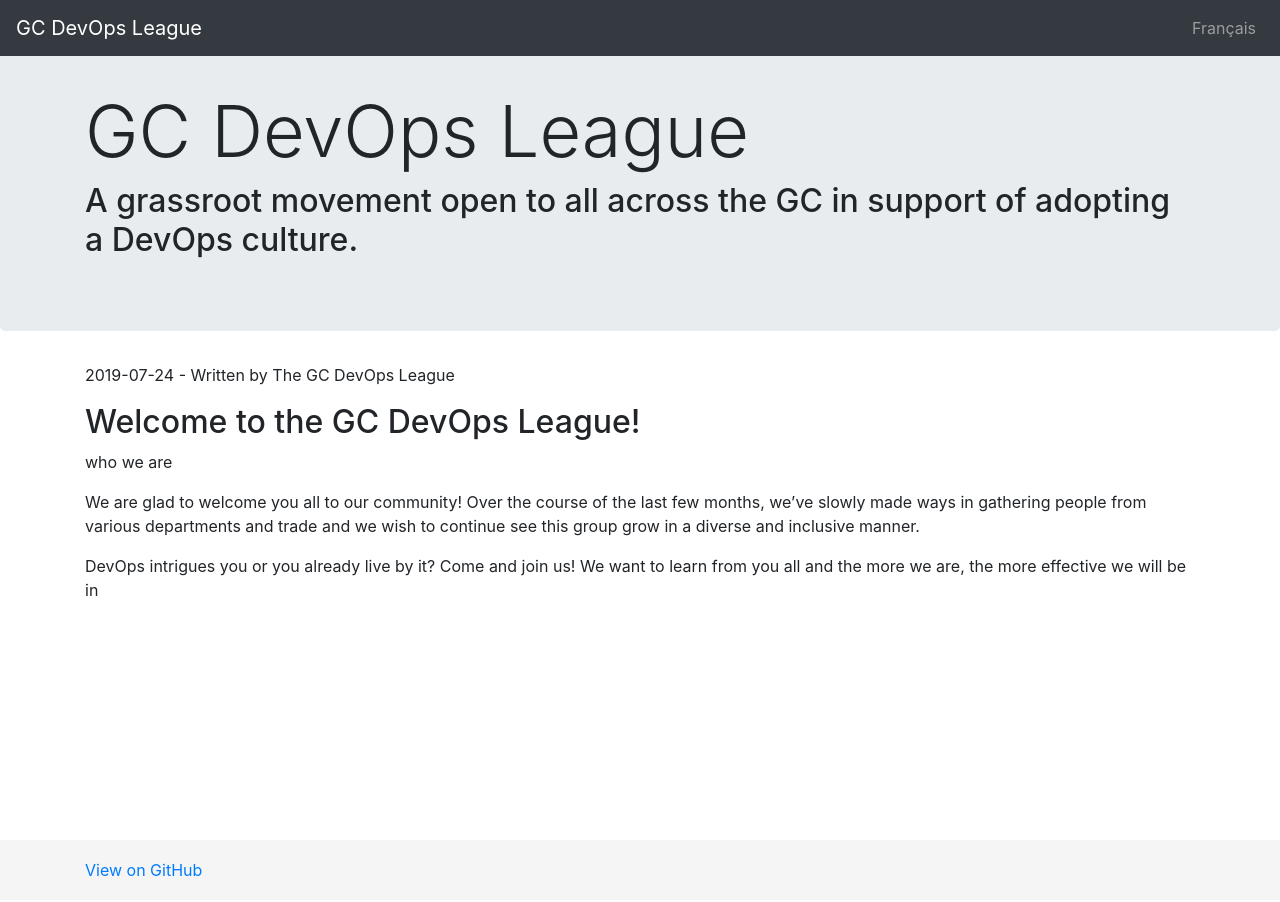
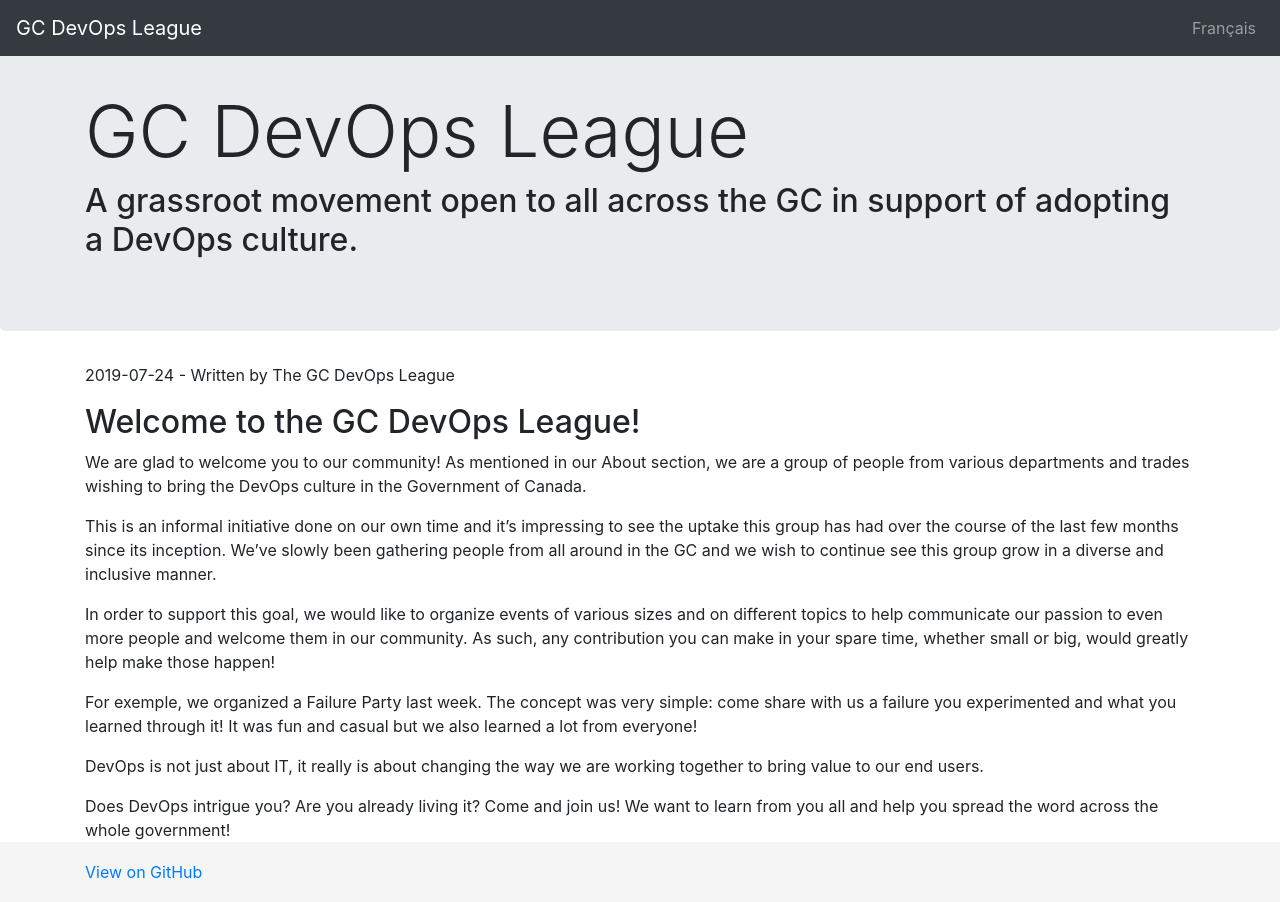
Before and after one commit to gcdevops/gcdevops.github.io, a Jekyll site: the page built from _posts/en/2019-07-24-welcome.md, in a window 1280 px wide. Built offline with Jekyll 4.4.1, drawn with Linux system fonts in a browser that asks for light colours.

Commit message:
Finish EN/FR Welcome post

```diff
--- a/_posts/en/2019-07-24-welcome.md
+++ b/_posts/en/2019-07-24-welcome.md
@@ -10,9 +10,14 @@ last_modified: 2019-07-24
 
 ## {{ page.title }}
 
-who we are
+We are glad to welcome you to our community! As mentioned in our About section, we are a group of people from various departments and trades wishing to bring the DevOps culture in the Government of Canada.
 
+This is an informal initiative done on our own time and it's impressing to see the uptake this group has had over the course of the last few months since its inception. We've slowly been gathering people from all around in the GC and we wish to continue see this group grow in a diverse and inclusive manner.
 
-We are glad to welcome you all to our community! Over the course of the last few months, we've slowly made ways in gathering people from various departments and trade and we wish to continue see this group grow in a diverse and inclusive manner.
+In order to support this goal, we would like to organize events of various sizes and on different topics to help communicate our passion to even more people and welcome them in our community. As such, any contribution you can make in your spare time, whether small or big, would greatly help make those happen!
 
-DevOps intrigues you or you already live by it? Come and join us! We want to learn from you all and the more we are, the more effective we will be in
+For exemple, we organized a Failure Party last week. The concept was very simple: come share with us a failure you experimented and what you learned through it! It was fun and casual but we also learned a lot from everyone!
+
+DevOps is not just about IT, it really is about changing the way we are working together to bring value to our end users.
+
+Does DevOps intrigue you? Are you already living it? Come and join us! We want to learn from you all and help you spread the word across the whole government!
```
Also changed, not shown: _posts/fr/2019-07-24-bienvenue.md (+12 -0 lines).
